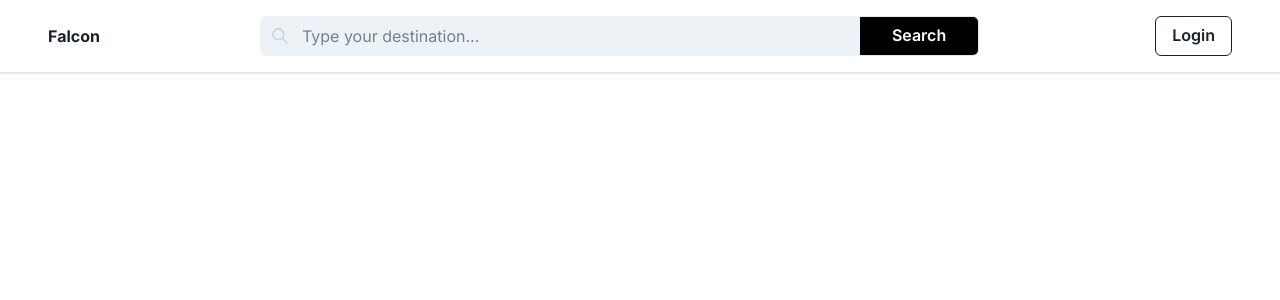
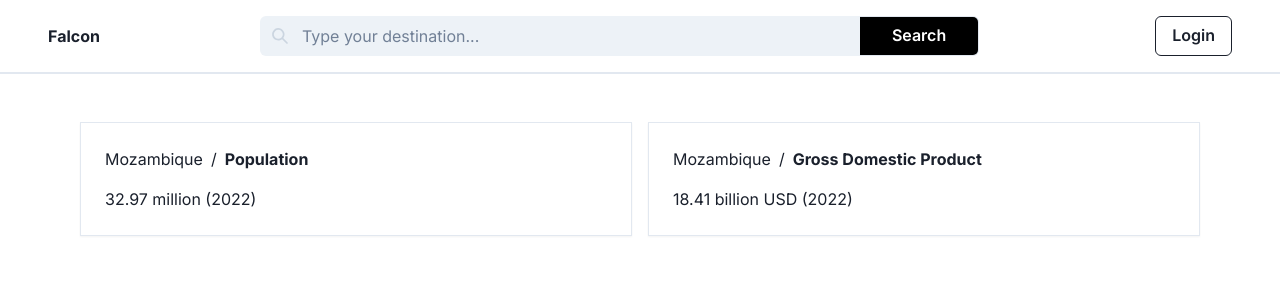
Before and after one commit to FaruqueBraimo/falcon-app, a Next.js app: page / in a window 1280 px wide. Shown: the top 300 px of the page. Built offline with nearby package versions, Linux system fonts and the light colour scheme.

Commit message:
Feature: Adding economy component

```diff
--- a/src/app/component/header.css
+++ /dev/null
@@ -1,5 +0,0 @@
-.logo-mobile {
-  margin: 0 auto; /* Center horizontally */
-  width: fit-content;
-  background-color: blue;
-}
--- a/src/app/component/header.tsx
+++ b/src/app/component/header.tsx
@@ -13,7 +13,7 @@ import {
 } from "@chakra-ui/react";
 import { SearchIcon } from "@chakra-ui/icons";
 
-export default function WithSubnavigation() {
+export default function Header() {
   return (
     <Flex
       as="header"
--- /dev/null
+++ b/src/app/component/main.tsx
@@ -0,0 +1,12 @@
+"use client";
+
+import { Fragment } from "react";
+import Economy from "./main/economy";
+
+export default function Main() {
+  return (
+    <Fragment>
+      <Economy />
+    </Fragment>
+  );
+}
--- /dev/null
+++ b/src/app/component/main/economy.tsx
@@ -0,0 +1,62 @@
+"use client";
+
+import { Box, Flex, Text, SimpleGrid, Spacer } from "@chakra-ui/react";
+
+export default function Economy() {
+  return (
+    <Flex direction="column" p="1rem" py="3rem" px="5rem">
+      <SimpleGrid
+        columns={{ base: 1, md: 2 }}
+        gap="1rem"
+        spacing="2rem"
+        width="100%"
+      >
+        <Box
+          padding="1.5rem"
+          borderWidth="1px"
+          boxShadow="sm"
+          bg="white"
+          overflow="hidden"
+        >
+          <Flex gap="1">
+            <Box>
+              <Text as="h2" fontSize={{ base: "sm", md: "md" }} mb="1rem">
+                Mozambique
+              </Text>
+            </Box>
+            <Box px="1">/</Box>
+            <Box>
+              <Text as="b" fontSize={{ base: "sm", md: "md" }} mb="1rem">
+                Population
+              </Text>
+            </Box>
+          </Flex>
+          <Box>32.97 million (2022)</Box>
+        </Box>
+
+        <Box
+          padding="1.5rem"
+          borderWidth="1px"
+          boxShadow="sm"
+          bg="white"
+          overflow="hidden"
+        >
+          <Flex gap="1">
+            <Box>
+              <Text as="h2" fontSize={{ base: "sm", md: "md" }} mb="1rem">
+                Mozambique
+              </Text>
+            </Box>
+            <Box px="1">/</Box>
+            <Box>
+              <Text as="b" fontSize={{ base: "sm", md: "md" }} mb="1rem">
+                Gross Domestic Product
+              </Text>
+            </Box>
+          </Flex>
+          <Box>18.41 billion USD (2022)</Box>
+        </Box>
+      </SimpleGrid>
+    </Flex>
+  );
+}
--- a/src/app/page.tsx
+++ b/src/app/page.tsx
@@ -1,14 +1,13 @@
 import Image from "next/image";
 import { Fragment } from "react";
 import Header from "./component/header";
+import Main from "./component/main";
 
 export default function Home() {
   return (
-    <Fragment >
-     <Header/>
-
+    <Fragment>
+      <Header />
+      <Main />
     </Fragment>
-
-
   );
 }
```
